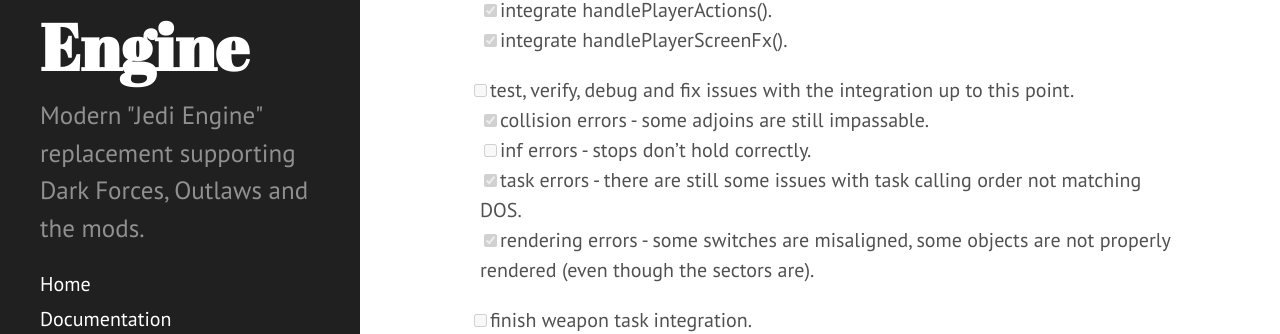
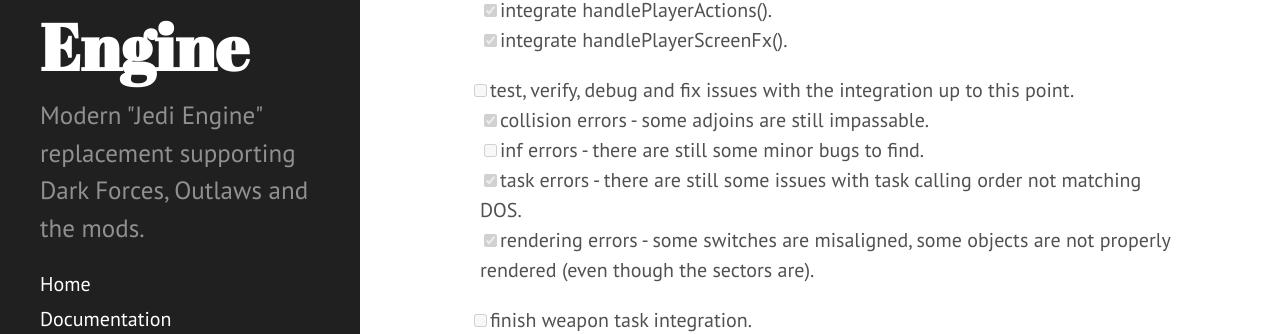
Before and after one commit to TheForceEngine/TheForceEngine.github.io, a Jekyll site: the page built from ProgressTracker.md, in a window 1280 px wide and 900 px high, scrolled down 356 px. Shown: the part 123-457 px from the top of the window. Built offline with Jekyll 4.4.1, drawn with Linux system fonts in a browser that asks for light colours.

Commit message:
Update ProgressTracker.md

```diff
--- a/ProgressTracker.md
+++ b/ProgressTracker.md
@@ -14,7 +14,7 @@
   - [x] integrate handlePlayerScreenFx().
 - [ ] test, verify, debug and fix issues with the integration up to this point.
   - [x] collision errors - some adjoins are still impassable.
-  - [ ] inf errors - stops don't hold correctly.
+  - [ ] inf errors - there are still some minor bugs to find.
   - [x] task errors - there are still some issues with task calling order not matching DOS.
   - [x] rendering errors - some switches are misaligned, some objects are not properly rendered (even though the sectors are).
 - [ ] finish weapon task integration.
```
